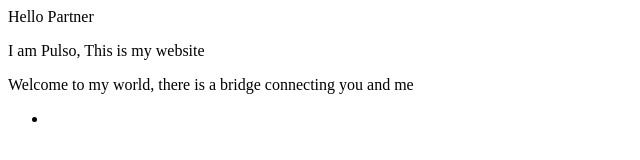
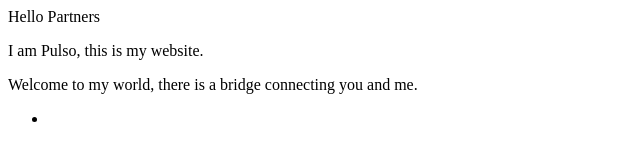
Before and after one commit to iPulso/ipulso.github.io, a plain HTML site: page index.html in a window 1280 px wide. Shown: the full height of the page, 0-640 px from the left. Drawn offline with Linux system fonts and the light colour scheme.

Commit message:
Update index.html

```diff
--- a/index.html
+++ b/index.html
@@ -1,6 +1,6 @@
-<p>Hello Partner</p>
-<p>I am Pulso, This is my website </p>
-<p>Welcome to my world, there is a bridge connecting you and me</p>
+<p>Hello Partners</p>
+<p>I am Pulso, this is my website. </p>
+<p>Welcome to my world, there is a bridge connecting you and me.</p>
 
 <ul>
   <li> <a href="1</a> </li>
```
